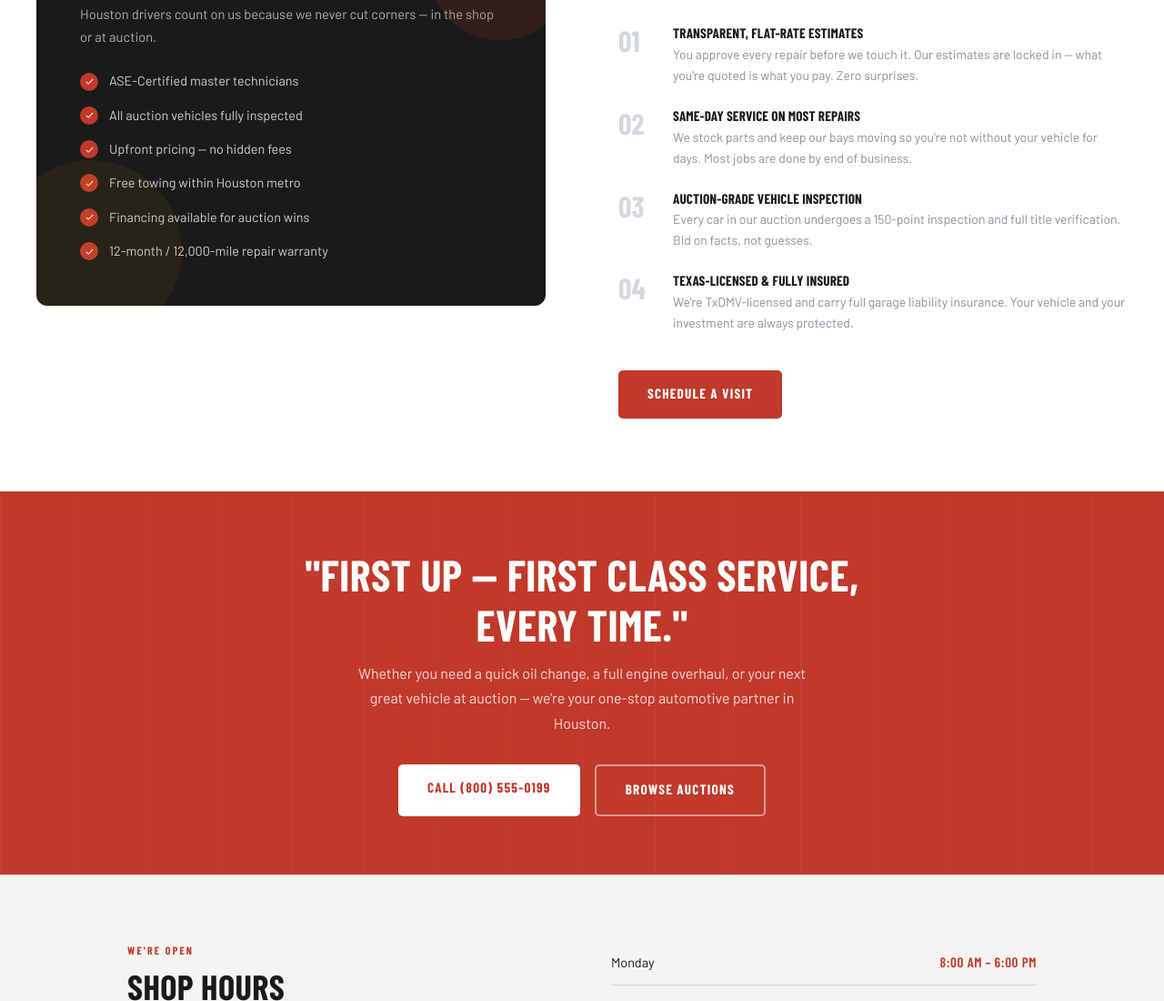
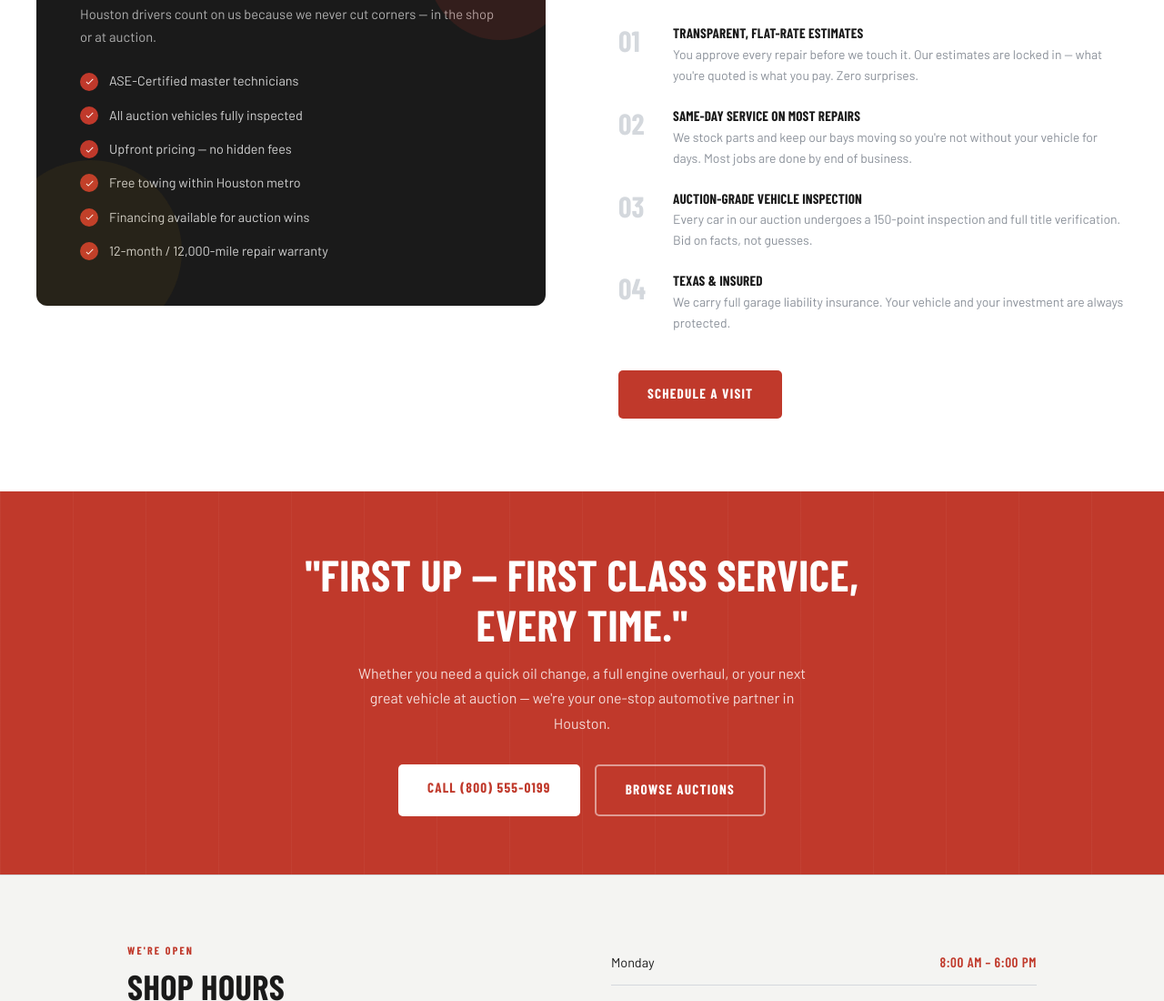
Before and after one commit to firstupconsultantsllc-source/Home, a plain HTML site: page index.html in a window 1280 px wide. Shown: the part 2866-3966 px from the top of the page at 91% size. Drawn offline with nearby package versions, Linux system fonts and the light colour scheme; a web font is replaced by a local one.

Commit message:
Update index.html

```diff
--- a/index.html
+++ b/index.html
@@ -426,7 +426,7 @@
           </li>
           <li class="why-item">
             <div class="why-num">04</div>
-            <div><h4>Texas-Licensed &amp; Fully Insured</h4><p>We're TxDMV-licensed and carry full garage liability insurance. Your vehicle and your investment are always protected.</p></div>
+            <div><h4>Texas &amp; Insured</h4><p>We carry full garage liability insurance. Your vehicle and your investment are always protected.</p></div>
           </li>
         </ul>
         <div style="margin-top:2.5rem;">
```
